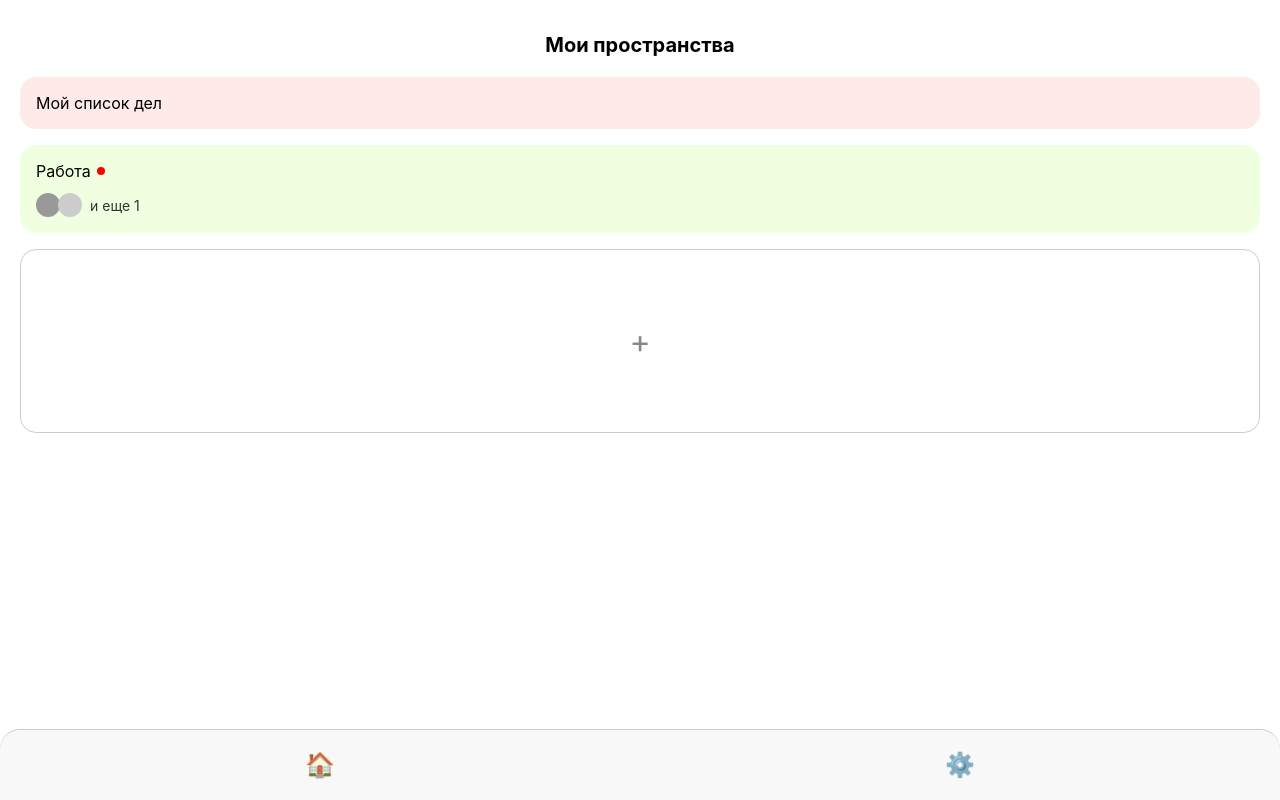
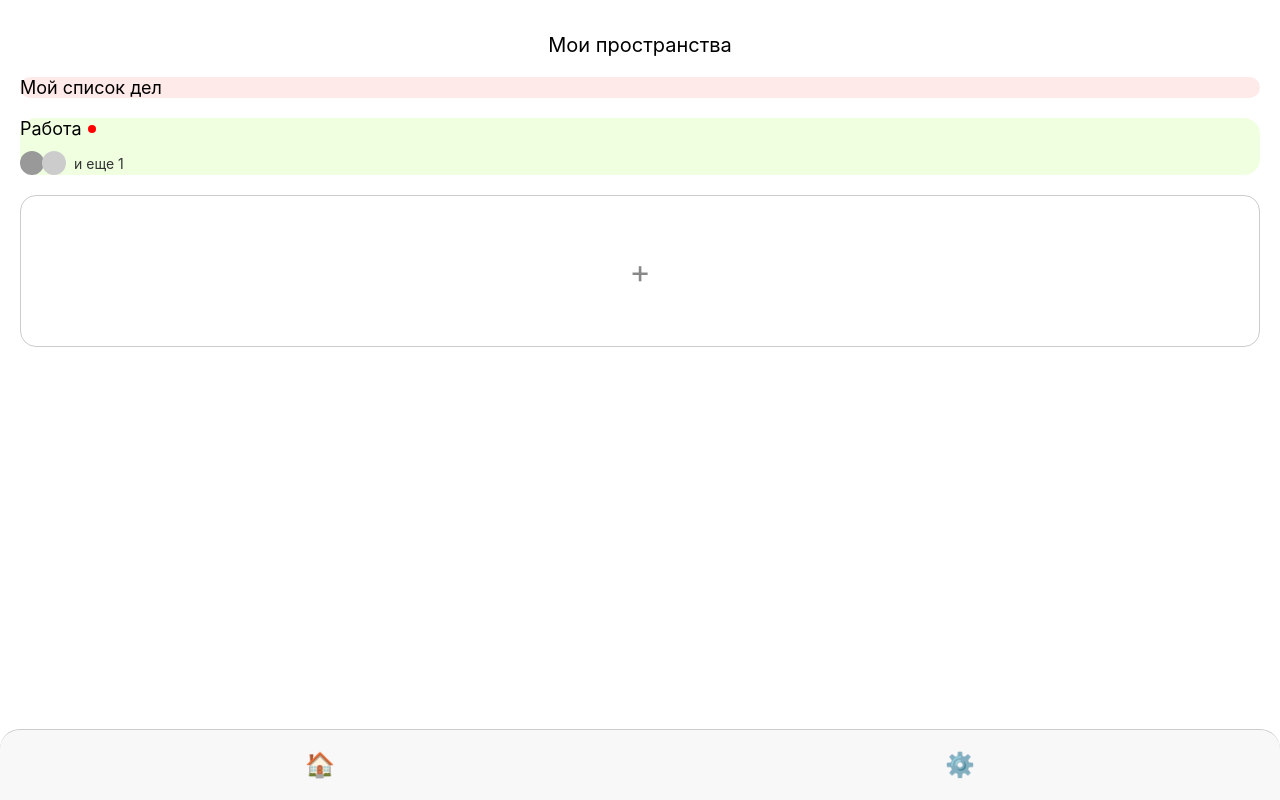
Before and after one commit to freemyswagfms/FocusPadApp, a plain HTML site: page index.html in a window 1280 px wide. Drawn offline with Linux system fonts and the light colour scheme.

Commit message:
Update style.css

```diff
--- a/style.css
+++ b/style.css
@@ -10,13 +10,15 @@ body {
     text-align: center;
     font-size: 20px;
     margin-bottom: 20px;
+    font-weight: normal;
   }
 
   .space-card {
     border-radius: 16px;
-    padding: 16px;
-    margin-bottom: 16px;
-    font-size: 16px;
+    margin-bottom: 20px;
+    font-size: 18px;
+    padding-left: 15;
+    padding-top: 10;
   }
 
   .space-card.pink {
```
